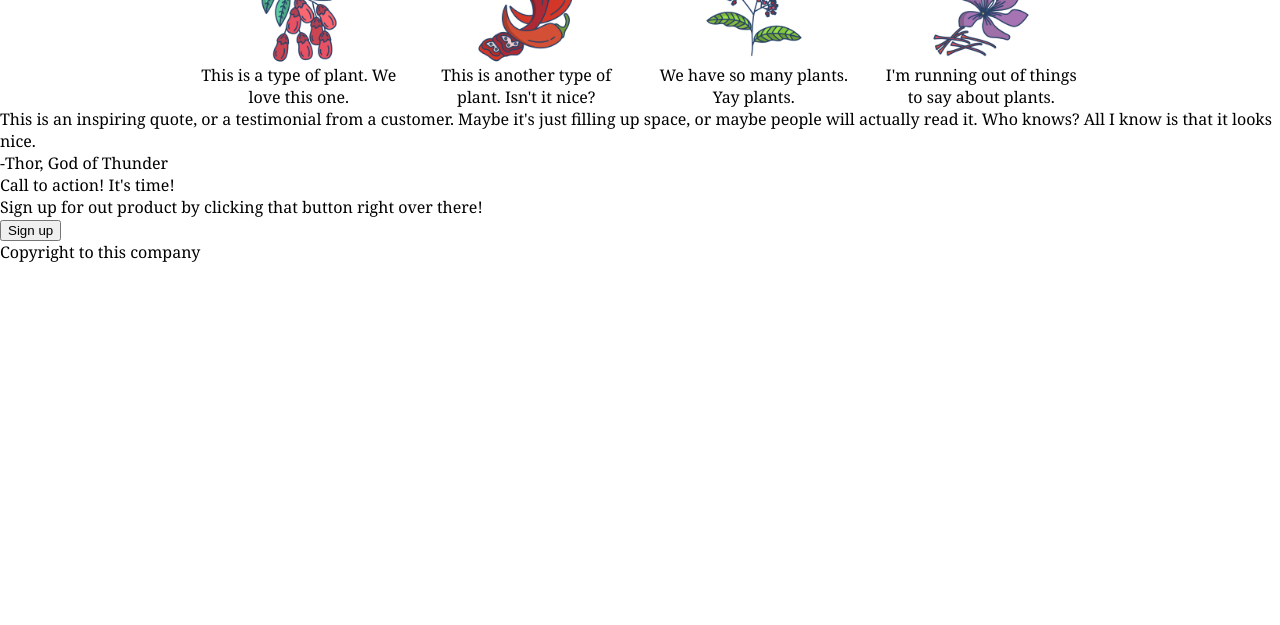
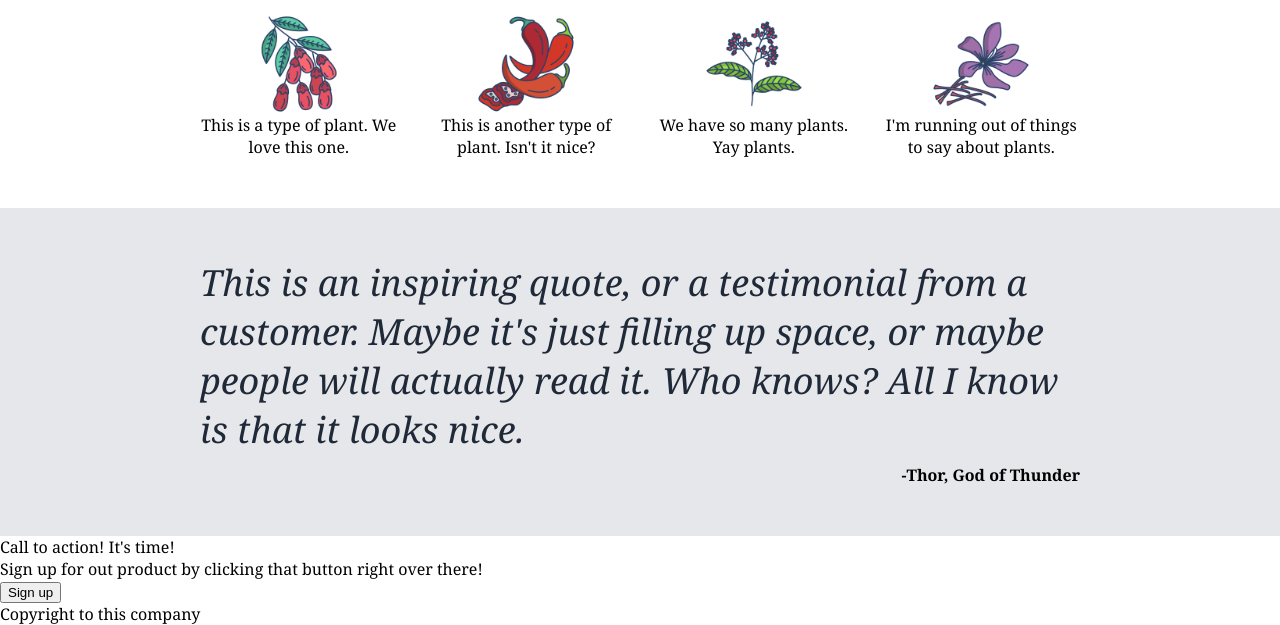
Before and after one commit to chiagger/landing-page, a plain HTML site: page index.html in a window 1280 px wide. Shown: the part 750-1375 px from the top of the page. Before the commit the page ends 1013 px from the top, so only its background shows below. Drawn offline with Linux system fonts and the light colour scheme.

Commit message:
style third

```diff
--- a/style.css
+++ b/style.css
@@ -86,6 +86,8 @@ ul {
     gap:30px;
     padding-left: 200px;
     padding-right: 200px;
+    padding-top: 50px;
+    padding-bottom:50px;
 }
 
 .second .title {
@@ -115,3 +117,25 @@ ul {
 .second .text {
     text-align: center;
 }
+
+.third {
+    padding-left: 200px;
+    padding-right: 200px;
+    padding-top: 50px;
+    padding-bottom:50px;
+    display:flex;
+    flex-direction: column;
+    gap:10px;
+    background-color: #E5E7EB ;
+}
+
+.third #quote {
+    font-style: italic;
+    font-size: 36px;
+    color: #1F2937;
+}
+
+.third #author {
+    text-align: end;
+    font-weight: bold;
+}
```
